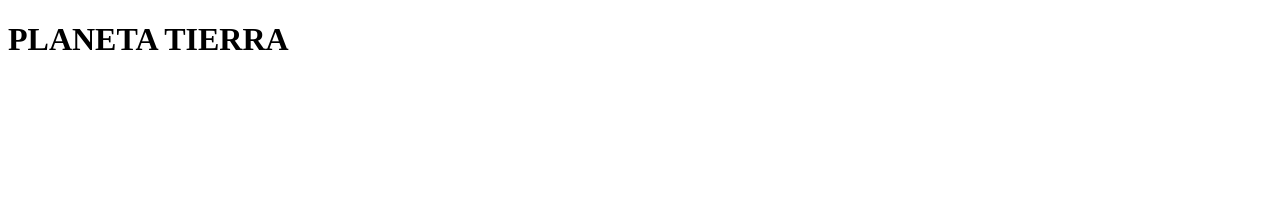
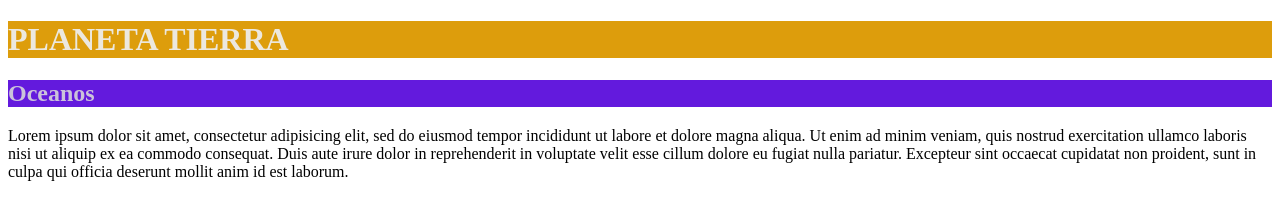
Before and after one commit to naviMtq/RepositorioTierra, a plain HTML site: page index.html in a window 1280 px wide. Drawn offline with Linux system fonts and the light colour scheme.

Commit message:
agregando estilo al titulo

```diff
--- a/css/styles.css
+++ b/css/styles.css
@@ -0,0 +1,9 @@
+h1{
+	color: #ECE8DF;
+	background-color: #DD9D0C;
+}
+
+h2{
+	color: #CBC2DA;
+	background-color: #631ADD;
+}
--- a/index.html
+++ b/index.html
@@ -3,9 +3,28 @@
 <head>
 	<meta charset="utf-8">
 	<meta name="viewport" content="width=device-width, initial-scale=1">
+	<link rel="stylesheet" type="text/css" href="css/styles.css">
 	<title>index</title>
 </head>
 <body>
 	<h1>PLANETA TIERRA</h1>
+	<h2>Oceanos</h2>
+	<p>Lorem ipsum dolor sit amet, consectetur adipisicing elit, sed do eiusmod
+	tempor incididunt ut labore et dolore magna aliqua. Ut enim ad minim veniam,
+	quis nostrud exercitation ullamco laboris nisi ut aliquip ex ea commodo
+	consequat. Duis aute irure dolor in reprehenderit in voluptate velit esse
+	cillum dolore eu fugiat nulla pariatur. Excepteur sint occaecat cupidatat non
+	proident, sunt in culpa qui officia deserunt mollit anim id est laborum.</p>
 </body>
 </html>
+
+
+<!-- RUTAS ABSOLUTAS
+willy/colores/amarillo.html
+
+RUTAS RELATIVAS
+../../gerardo/archivo1
+
+RUTAS LADO A LADO
+amarillo
+./amarillo -->
```
